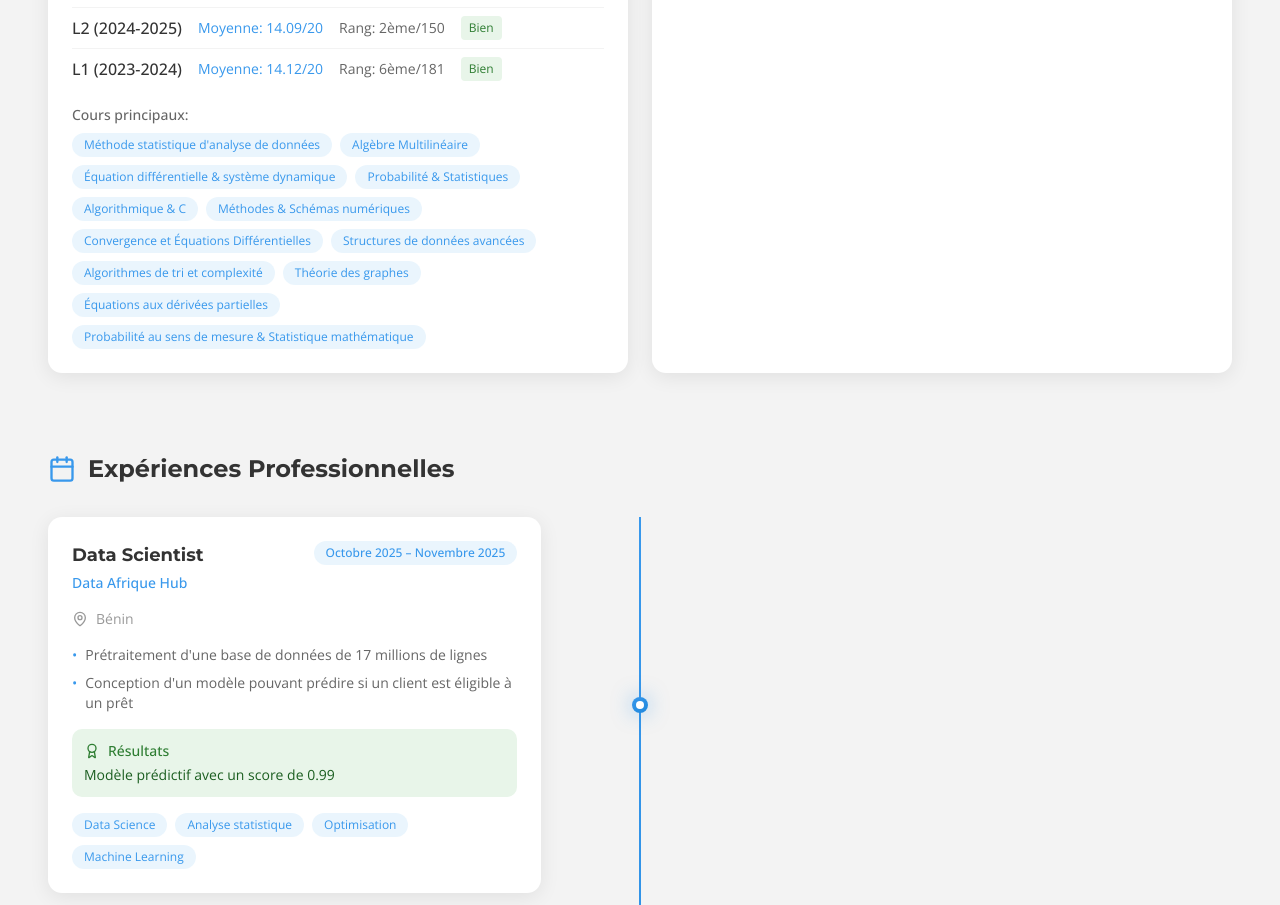
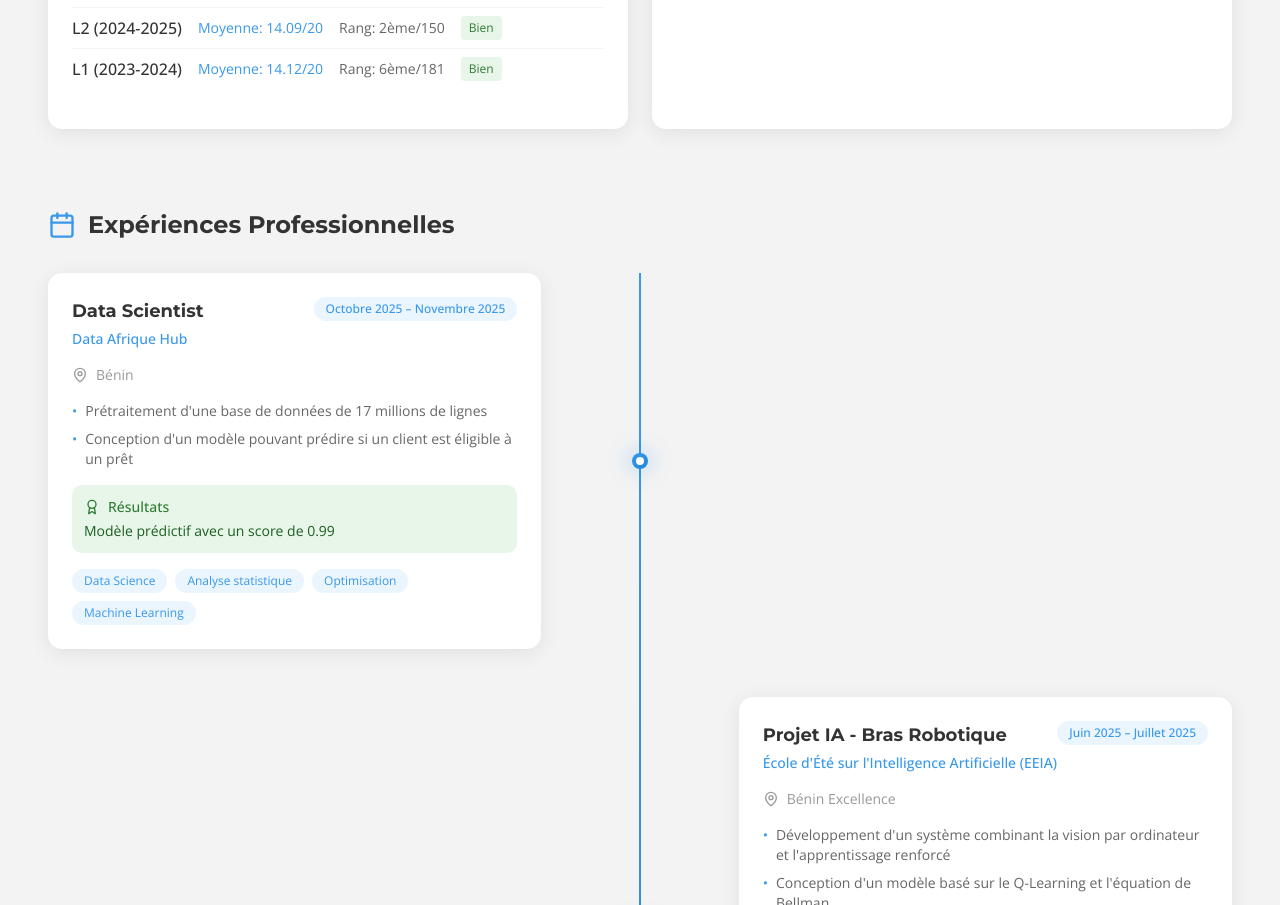
Before and after one commit to ostia456/Portfolio, a React (Vite) app: page / in a window 1280 px wide. Shown: the part 1361-2266 px from the top of the page. Built offline with nearby package versions, Linux system fonts and the light colour scheme.

Commit message:
Modif last

```diff
--- a/src/sections/About.tsx
+++ b/src/sections/About.tsx
@@ -88,20 +88,7 @@ const education: EducationItem[] = [
       { year: 'L2 (2024-2025)', grade: '14.09/20', rank: '2ème/150', mention: 'Bien' },
       { year: 'L1 (2023-2024)', grade: '14.12/20', rank: '6ème/181', mention: 'Bien' },
     ],
-    courses: [
-      'Méthode statistique d\'analyse de données',
-      'Algèbre Multilinéaire',
-      'Équation différentielle & système dynamique',
-      'Probabilité & Statistiques',
-      'Algorithmique & C',
-      'Méthodes & Schémas numériques',
-      'Convergence et Équations Différentielles',
-      'Structures de données avancées',
-      'Algorithmes de tri et complexité',
-      'Théorie des graphes',
-      'Équations aux dérivées partielles',
-      'Probabilité au sens de mesure & Statistique mathématique',
-    ],
+    courses: [],
   },
   {
     degree: 'Baccalauréat Scientifique (Série C)',
```
